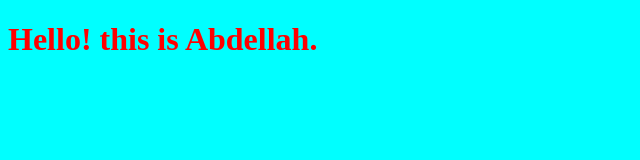
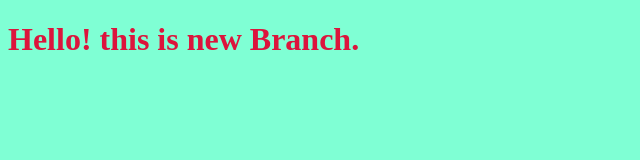
Before and after one commit to Coderhub46/myproject, a plain HTML site: page index.html in a window 1280 px wide. Shown: the whole page, without its empty margins (0-640 px from the left). Drawn offline with Linux system fonts and the light colour scheme.

Commit message:
Changing style for the Title

```diff
--- a/index.html
+++ b/index.html
@@ -7,7 +7,7 @@
     <link rel="stylesheet" href="style.css">
 </head>
 <body>
-    <h1>Hello! this is Abdellah.</h1>
+    <h1>Hello! this is new Branch.</h1>
     <script src="app.js"></script>
 </body>
 </html>
--- a/style.css
+++ b/style.css
@@ -1,6 +1,6 @@
 h1{
-    color: red;
+    color:crimson;
 }
 body{
-    background-color: aqua;
+    background-color:aquamarine;
 }
```
